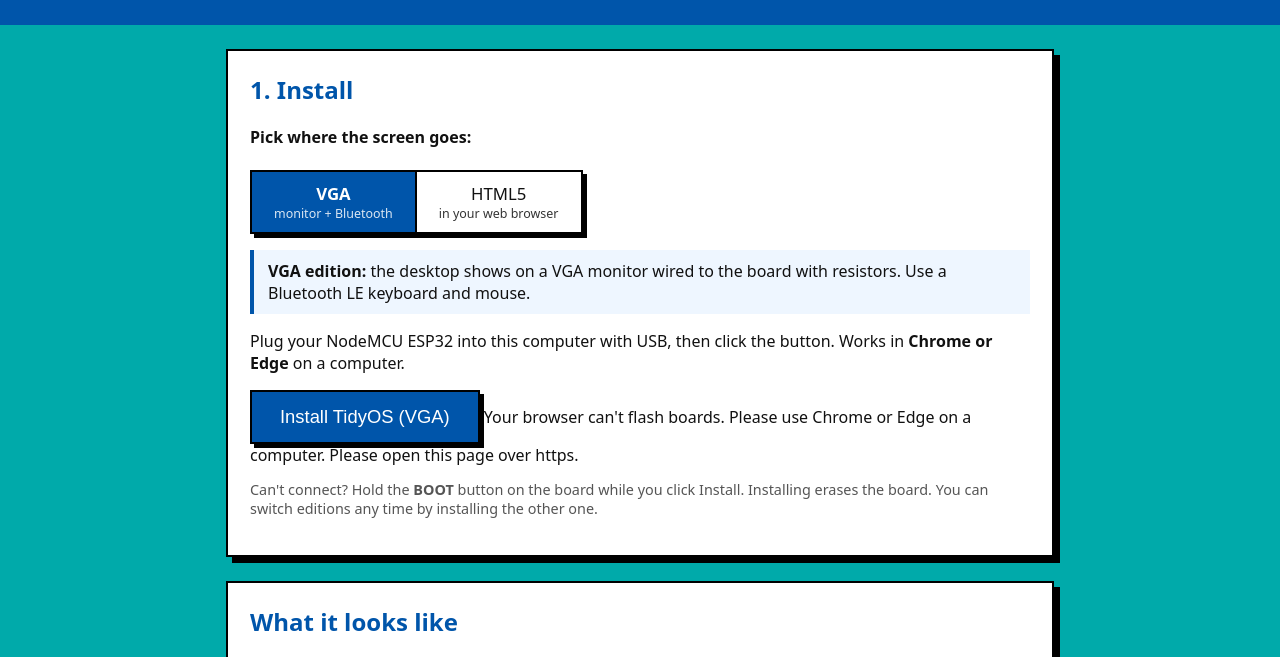
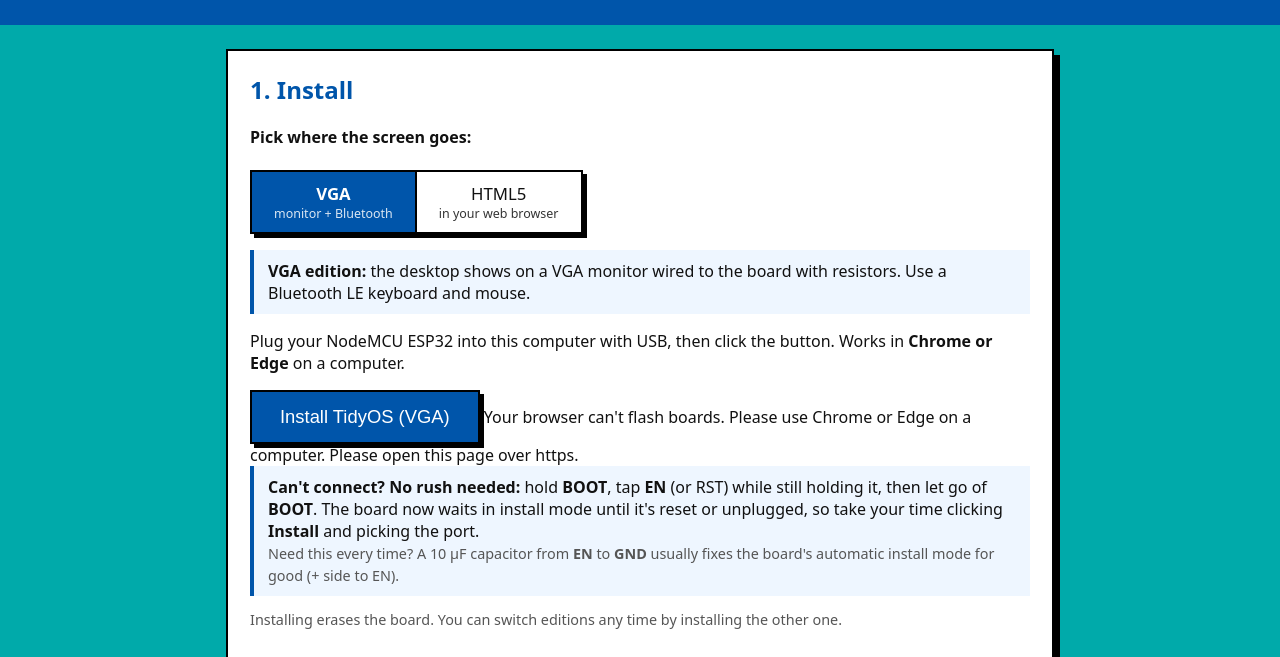
Before and after one commit to hardwaremack-prog/TidyOS-ESP32, a plain HTML site: page index.html in a window 1280 px wide. Shown: the part 107-764 px from the top of the page. Drawn offline with Linux system fonts and the light colour scheme.

Commit message:
Flasher: BOOT + EN trick so there's no rush to press buttons while installing
Co-Authored-By: Claude Opus 5.5 <noreply@anthropic.com>
Claude-Session: https://claude.ai/code/session_013eymtURSS92MJuieCcfE6J

```diff
--- a/index.html
+++ b/index.html
@@ -54,7 +54,10 @@
       <span slot="unsupported">Your browser can't flash boards. Please use Chrome or Edge on a computer.</span>
       <span slot="not-allowed">Please open this page over https.</span>
     </esp-web-install-button>
-    <p class="note">Can't connect? Hold the <b>BOOT</b> button on the board while you click Install. Installing erases the board. You can switch editions any time by installing the other one.</p>
+    <div class="edition"><b>Can't connect? No rush needed:</b> hold <b>BOOT</b>, tap <b>EN</b> (or RST) while still holding it, then let go of <b>BOOT</b>.
+      The board now waits in install mode until it's reset or unplugged, so take your time clicking <b>Install</b> and picking the port.
+      <br><span class="note">Need this every time? A 10 µF capacitor from <b>EN</b> to <b>GND</b> usually fixes the board's automatic install mode for good (+ side to EN).</span></div>
+    <p class="note">Installing erases the board. You can switch editions any time by installing the other one.</p>
   </div>
 
   <div class="card">
```
Also changed, not shown: 1 other file.
